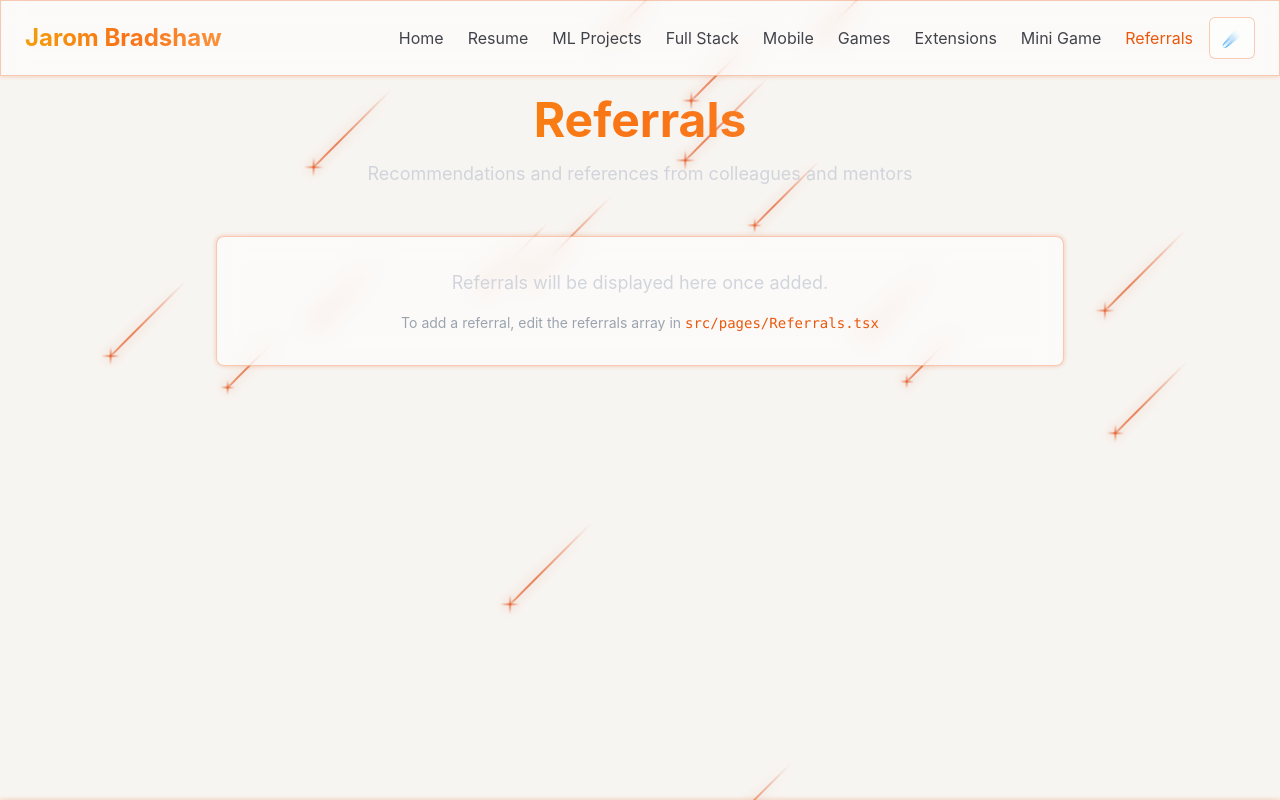
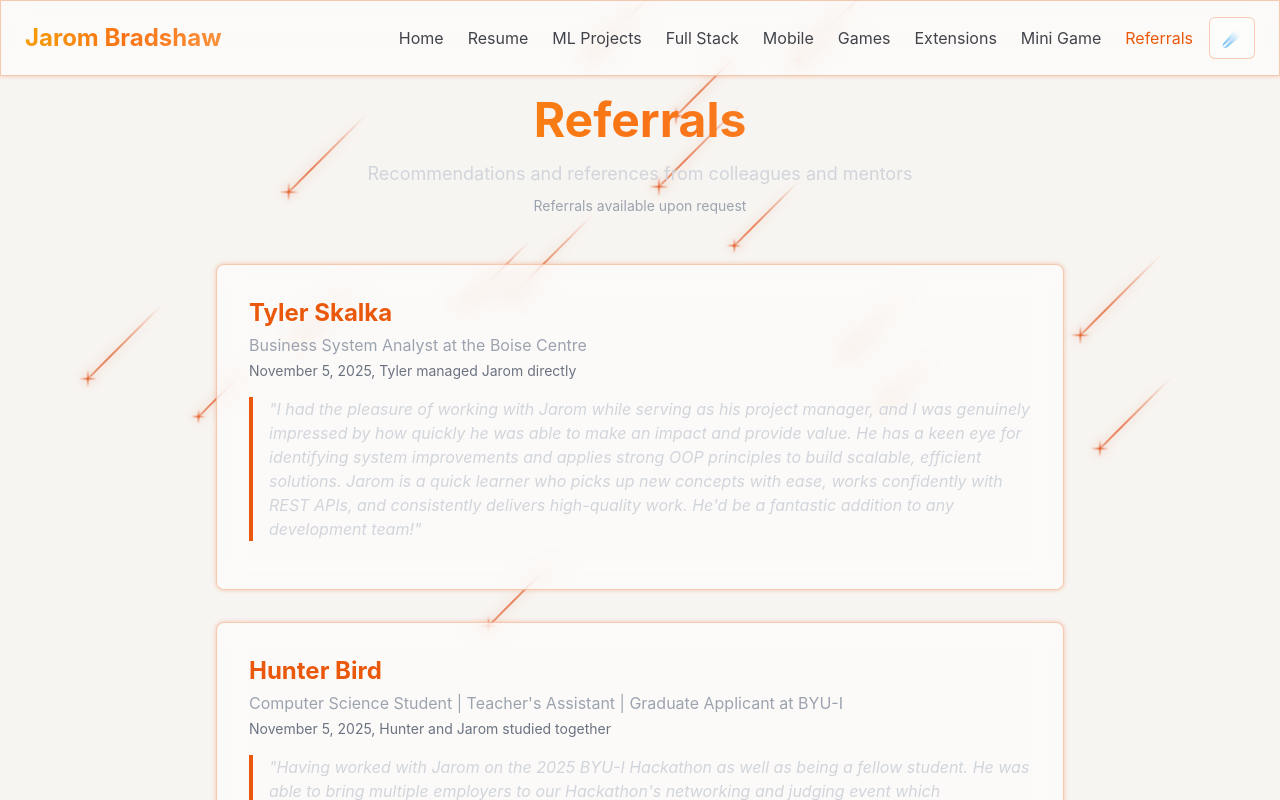
Before and after one commit to jarom-bradshaw/super-duper-adventure, a React (Vite) app: page /referrals in a window 1280 px wide. Shown: the top 800 px of the page. Built offline with nearby package versions, Linux system fonts and the light colour scheme.

Commit message:
Two referrals

```diff
--- a/src/pages/Referrals.tsx
+++ b/src/pages/Referrals.tsx
@@ -10,16 +10,20 @@ interface Referral {
 }
 
 const referrals: Referral[] = [
-  // Add your referrals here
-  // Example:
-  // {
-  //   name: 'John Doe',
-  //   title: 'Senior Software Engineer',
-  //   company: 'Tech Corp',
-  //   relationship: 'Former Manager',
-  //   text: 'Jarom is an exceptional developer who consistently delivers high-quality work...',
-  //   contact: 'john.doe@techcorp.com',
-  // },
+  {
+    name: 'Tyler Skalka',
+    title: 'Business System Analyst',
+    company: 'the Boise Centre',
+    relationship: 'November 5, 2025, Tyler managed Jarom directly',
+    text: "I had the pleasure of working with Jarom while serving as his project manager, and I was genuinely impressed by how quickly he was able to make an impact and provide value. He has a keen eye for identifying system improvements and applies strong OOP principles to build scalable, efficient solutions. Jarom is a quick learner who picks up new concepts with ease, works confidently with REST APIs, and consistently delivers high-quality work. He'd be a fantastic addition to any development team!",
+  },
+  {
+    name: 'Hunter Bird',
+    title: 'Computer Science Student | Teacher\'s Assistant | Graduate Applicant',
+    company: 'BYU-I',
+    relationship: 'November 5, 2025, Hunter and Jarom studied together',
+    text: "Having worked with Jarom on the 2025 BYU-I Hackathon as well as being a fellow student. He was able to bring multiple employers to our Hackathon's networking and judging event which contributed to the overall success of the event. He displayed a strong understanding of Javascript and Datastructures through his projects and in the classes that I have assisted in as a Teacher's Assistant.",
+  },
 ];
 
 const Referrals = () => {
@@ -31,6 +35,9 @@ const Referrals = () => {
             <h1 className="text-5xl font-bold gradient-text mb-4">Referrals</h1>
             <p className="text-gray-300 text-lg">
               Recommendations and references from colleagues and mentors
+            </p>
+            <p className="text-gray-400 text-sm mt-2">
+              Referrals available upon request
             </p>
           </div>
 
```
